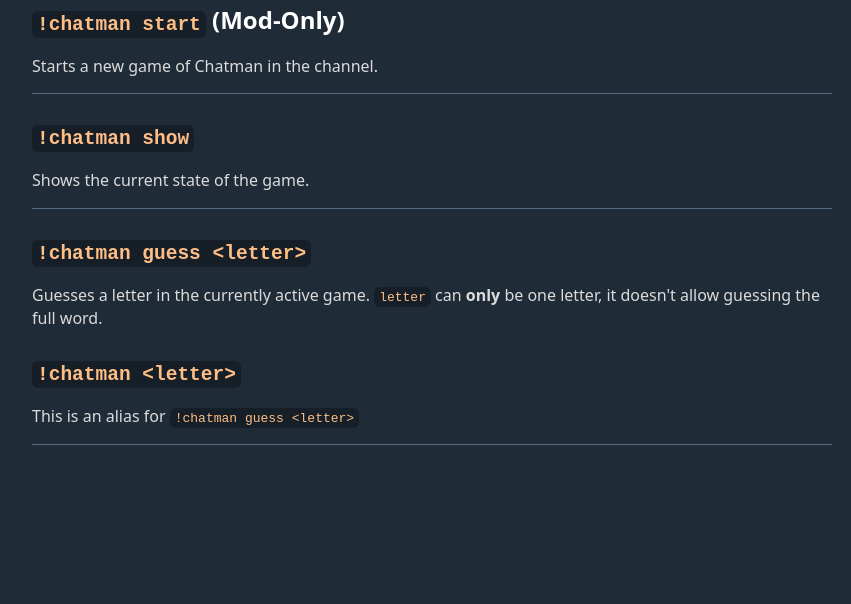
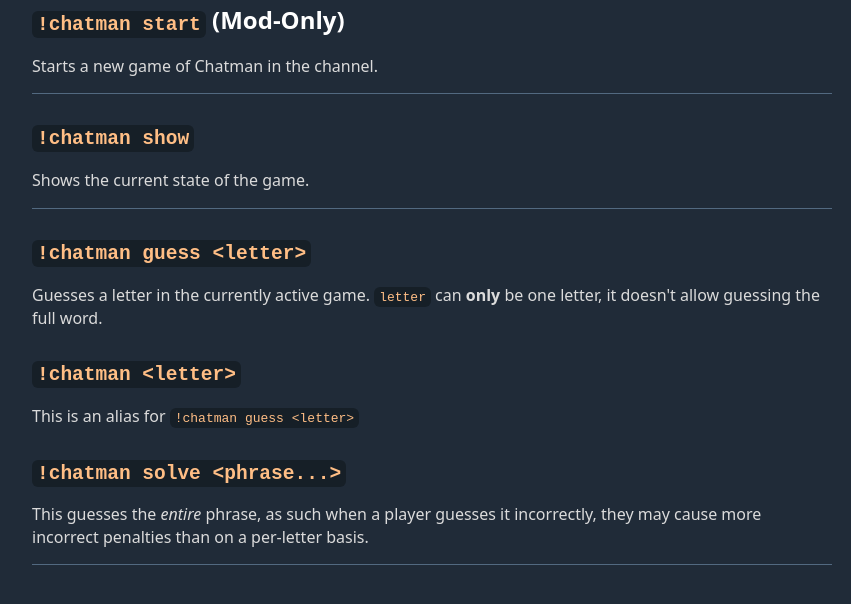
Before and after one commit to Oliver-Akins/Chatman, a website: page docs/nightbot/index.html in a window 1280 px wide. Shown: the part 94-698 px from the top of the page, without its empty margins (208-1059 px from the left). Drawn offline with nearby package versions, Linux system fonts and the light colour scheme.

Commit message:
Add the solve subcommand to the docs

```diff
--- a/docs/nightbot/index.html
+++ b/docs/nightbot/index.html
@@ -31,6 +31,13 @@
 	<p>
 		This is an alias for <code>!chatman guess &lt;letter&gt;</code>
 	</p>
+
+	<h2><code>!chatman solve &lt;phrase...&gt;</code></h2>
+	<p>
+		This guesses the <i>entire</i> phrase, as such when a player guesses it
+		incorrectly, they may cause more incorrect penalties than on a per-letter
+		basis.
+	</p>
 	<hr>
 </body>
 </html>
```
